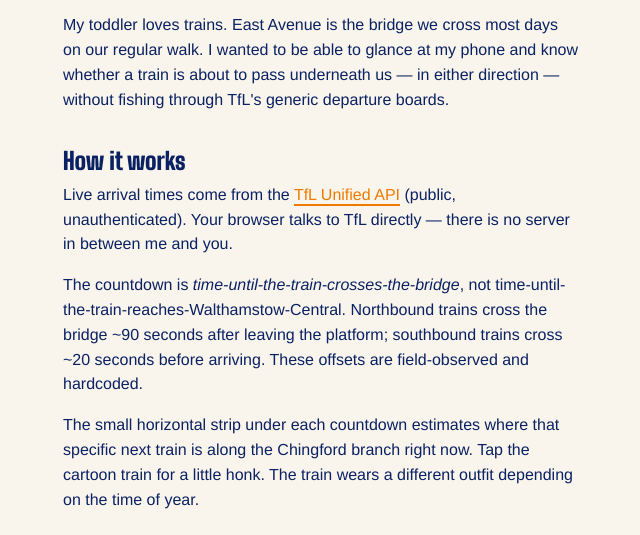
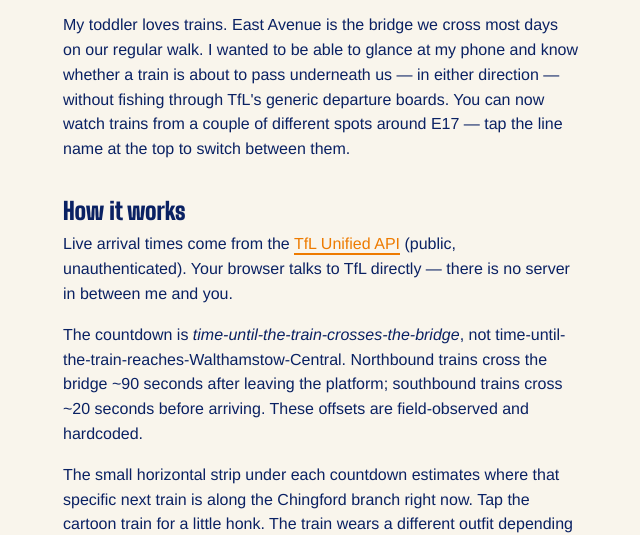
Before and after one commit to bselby/Walthamstow-Train-Tracker, a website: page public/about.html in a window 1280 px wide. Shown: the part 268-803 px from the top of the page, without its empty margins (299-939 px from the left). Drawn offline with Linux system fonts and the light colour scheme; a web font is replaced by a local one.

Commit message:
docs: mention the viewpoint switcher in about + privacy
About: one-sentence pointer to the new tap-to-switch header.
Privacy: add wtt_favourite_viewpoint to the list of localStorage flags.
Bumps privacy 'Last updated' date.

Co-Authored-By: Claude Opus 4.7 (1M context) <noreply@anthropic.com>

```diff
--- a/public/about.html
+++ b/public/about.html
@@ -27,7 +27,9 @@
         My toddler loves trains. East Avenue is the bridge we cross most days
         on our regular walk. I wanted to be able to glance at my phone and know
         whether a train is about to pass underneath us — in either direction —
-        without fishing through TfL's generic departure boards.
+        without fishing through TfL's generic departure boards. You can now
+        watch trains from a couple of different spots around E17 — tap the
+        line name at the top to switch between them.
       </p>
 
       <h2>How it works</h2>
```
Also changed, not shown: public/privacy.html (+4 -0 lines).
